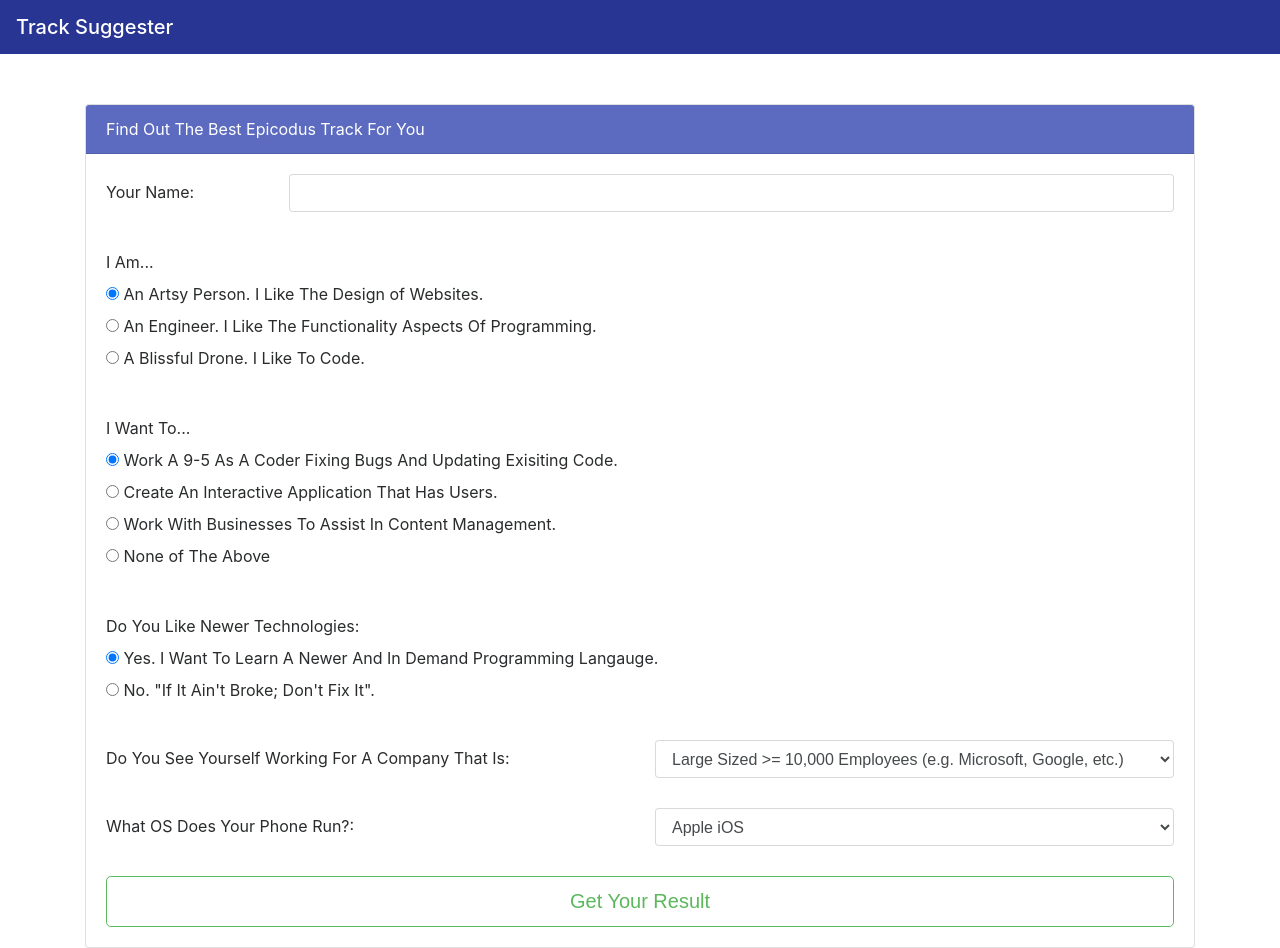
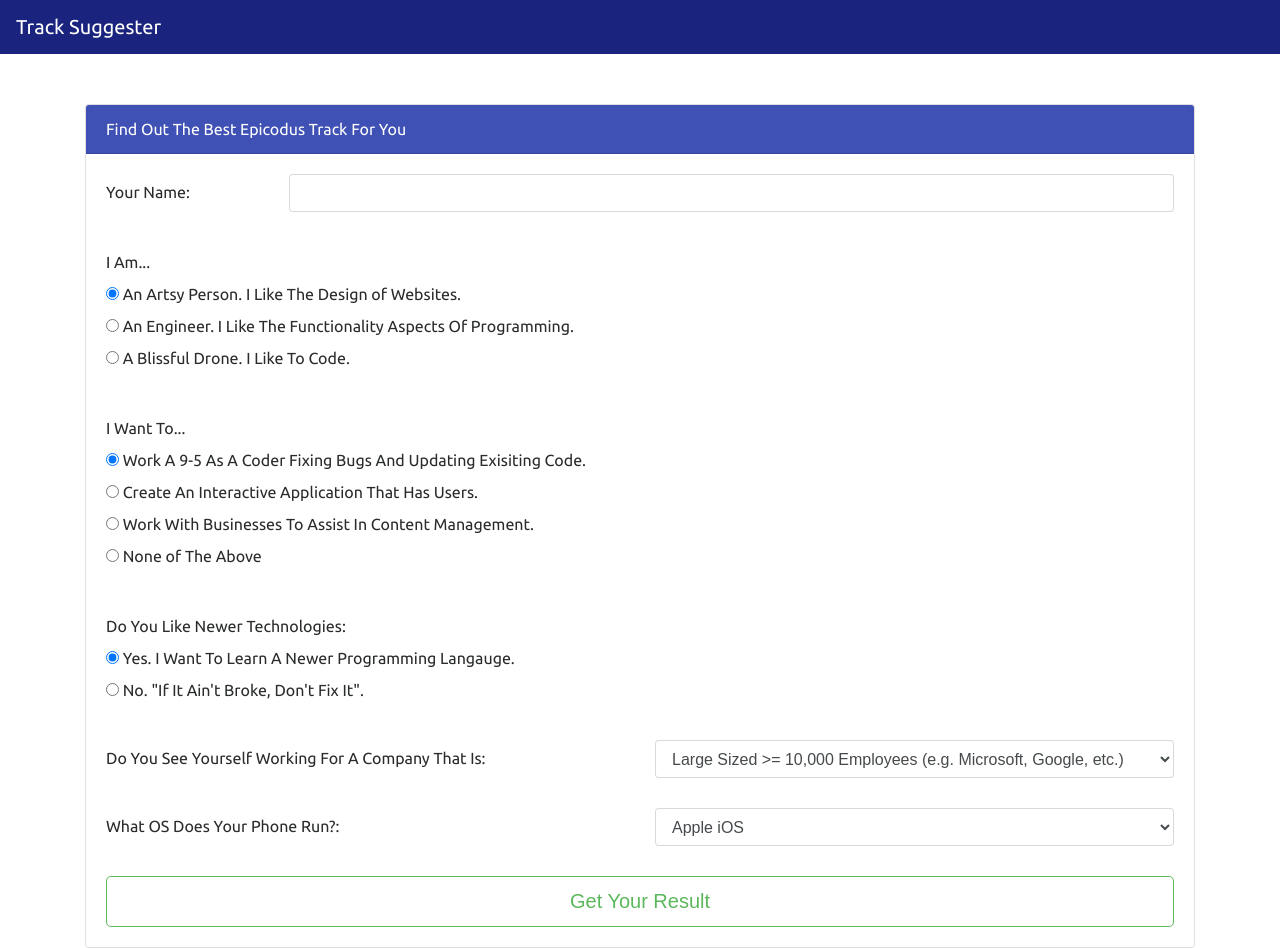
Before and after one commit to CodingTea17/track-suggester, a plain HTML site: page index.html in a window 1280 px wide. Drawn offline with Linux system fonts and the light colour scheme.

Commit message:
make polishing touches to the style of the page

```diff
--- a/css/styles.css
+++ b/css/styles.css
@@ -1,15 +1,20 @@
+body {
+  font-family: 'Ubuntu', sans-serif;
+}
+li {
+  margin-bottom: 15px;
+}
 .navbar {
-  background-color: #283593;
+  background-color: #1a237e;
   margin-bottom: 50px;
 }
 .card-header {
-  background-color: #5c6bc0;
+  background-color: #3f51b5 ;
   color: #FFFFFF;
 }
 .row {
   margin-bottom: 30px;
 }
-
 #results {
   display: none;
 }
--- a/index.html
+++ b/index.html
@@ -9,6 +9,8 @@
     <!-- BUT THE IMPROVEMENT IN DESIGN IS WORTH IT -->
     <link href="css/bootstrap.css" rel="stylesheet" type="text/css">
     <link href="css/styles.css" rel="stylesheet" type="text/css">
+    <!-- Fancy font from google -->
+    <link href="https://fonts.googleapis.com/css?family=Ubuntu" rel="stylesheet">
   </head>
   <body>
     <!-- NAVBAR -->
@@ -99,13 +101,13 @@
                     <div class="form-check">
                       <label class="form-check-label">
                         <input type="radio" class="form-check-input" name="user-age" value="1" checked>
-                        Yes. I Want To Learn A Newer And In Demand Programming Langauge.
+                        Yes. I Want To Learn A Newer Programming Langauge.
                       </label>
                     </div>
                     <div class="form-check">
                       <label class="form-check-label">
                         <input type="radio" class="form-check-input" name="user-age" value="2">
-                        No. "If It Ain't Broke; Don't Fix It".
+                        No. "If It Ain't Broke, Don't Fix It".
                       </label>
                     </div>
                   </div>
```
